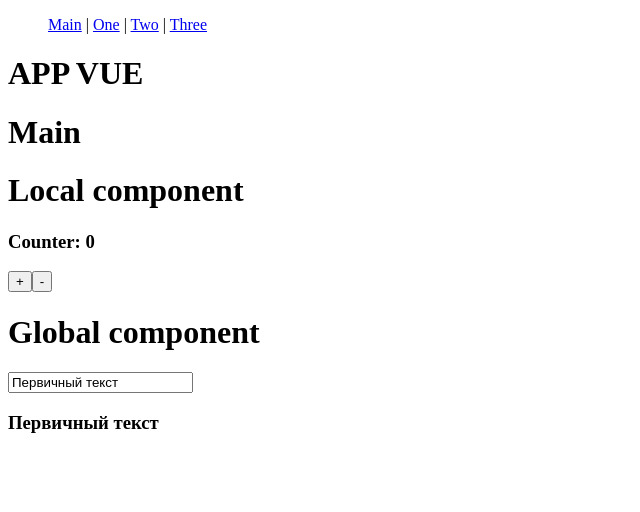
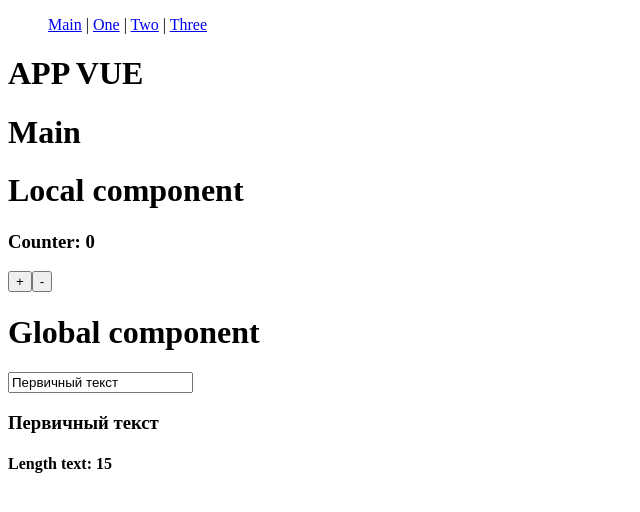
Before and after one commit to Fiasko99/vue3-learn, a Vue app: page / in a window 1280 px wide. Shown: the top 512 px of the page, without its empty margins (0-640 px from the left). Built offline with nearby package versions, Linux system fonts and the light colour scheme.

Commit message:
base use computed

```diff
--- a/src/components/Global.vue
+++ b/src/components/Global.vue
@@ -2,6 +2,7 @@
   <h1>Global component</h1>
   <input type="text" name="text" id="text" v-model="text">
   <h3>{{text}}</h3>
+  <h4>Length text: {{getTextLength}}</h4>
 </template>
 
 <script>
@@ -11,6 +12,11 @@ export default {
     return {
       text: 'Первичный текст'
     }
+  },
+  computed: {
+    getTextLength() {
+      return this.text.length
+    }
   }
 }
 </script>
```
